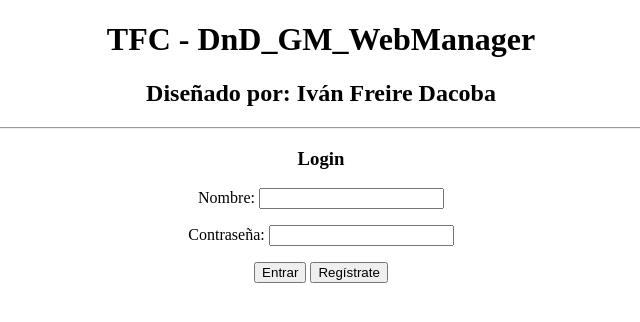
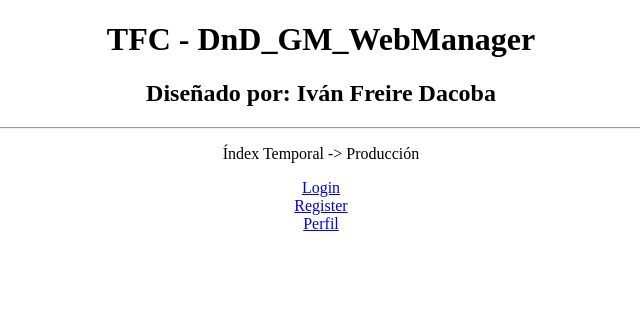
Before and after one commit to IvanFreireDacoba/LogeVerse, a PHP site: page / in a window 1280 px wide. Shown: the top 322 px of the page, without its empty margins (319-959 px from the left). Run offline with PHP 8.4, Linux system fonts and the light colour scheme.

Commit message:
feature-index v0.1-tmp

```diff
--- a/controllers/index.controller.php
+++ b/controllers/index.controller.php
@@ -1,4 +1,4 @@
 <?php
 
-    $title = 'DnD GM Login';
-    require "./views/index/index.php";
+    $title = 'LogeVerse';
+    require "views/index/index.php";
--- a/index.php
+++ b/index.php
@@ -1,2 +1,2 @@
 <?php
- require "./controllers/index.controller.php";
+    require "./controllers/index.controller.php";
--- a/views/index/index.php
+++ b/views/index/index.php
@@ -2,57 +2,37 @@
 <html lang="es">
 
 <head>
-    <meta charset="UTF-8">
-    <meta name="viewport" content="width=device-width, initial-scale=1.0">
-    <title>DnD GM</title>
+    <?php
+        //Incluir el head común (meta, title)
+        include 'views/shared/head.php';
+    ?>
     <link rel="icon" href="./resources/shared/favicon.ico" type="image/x-icon">
     <link rel="stylesheet" type="text/css" href="./views/index/styles/index.css">
-    <script defer src="./views/index/scripts/index.js"></script>
 </head>
 
 <body>
+    <?php
+        //Incluir el header común (nav)
+        include 'views/shared/head.php';
+    ?>
     <h1>TFC - DnD_GM_WebManager</h1>
     <h2>Diseñado por: Iván Freire Dacoba</h2>
     <hr>
-    <form action="profile" method="POST">
-        <h3>Login</h3>
-        <p>
-            <label for="nombre">Nombre: </label>
-            <input type="text" name="nombre" id="nombre" required/>
-        </p>
-        <p>
-            <label for="password">Contraseña: </label>
-            <input type="password" name="password" id="password" required/>
-        </p>
-        <input type="button" value="Entrar" id="logear"/>
-        <button class="changeViewButton" id="swapRegister" type="button">Regístrate</button>
-    </form>
-    <!--Registro-->
-    <form action="register" method="POST" hidden>
-        <h3>Registro</h3>
-        <p>
-            <label for="nombre">Nombre: </label>
-            <input type="text" name="nombre" id="nombreReg" required/>
-        </p>
-        <p>
-            <label for="correo">Correo: </label>
-            <input type="text" name="correo" id="correo" required/>
-        </p>
-        <p>
-            <label for="password">Contraseña: </label>
-            <input type="password" name="password" id="passwordReg" required/>
-        </p>
-        <p>
-            <label for="password2">Repetir la contraseña: </label>
-            <input type="password" name="password2" id="password2" required/>
-        </p>
-        <p>
-            <label for="password2">Aceptar <a href="">términos de uso</a>: </label>
-            <input type="checkbox" name="useTerms" id="useTerms" required/>
-        </p>
-        <input type="button" value="Registrarse" id="registrarse" disabled/>
-        <button class="changeViewButton" type="button" id="swapLogin">¿Ya estás registrado?</button>
-    </form>
+    <main>
+        <div>
+            <p>Índex Temporal -> Producción</p>
+            <a href="login.controller.php">Login</a>
+            <br>
+            <a href="register.controller.php">Register</a>
+            <br>
+            <a href="profile.controller.php">Perfil</a>
+        </div>
+    </main>
+    <?php
+        //Incluir el footer común (nav)
+        /* añadir LogeVerse/ para la migración */
+        include 'views/shared/footer.html';
+    ?>
 </body>
 
 </html>
```
